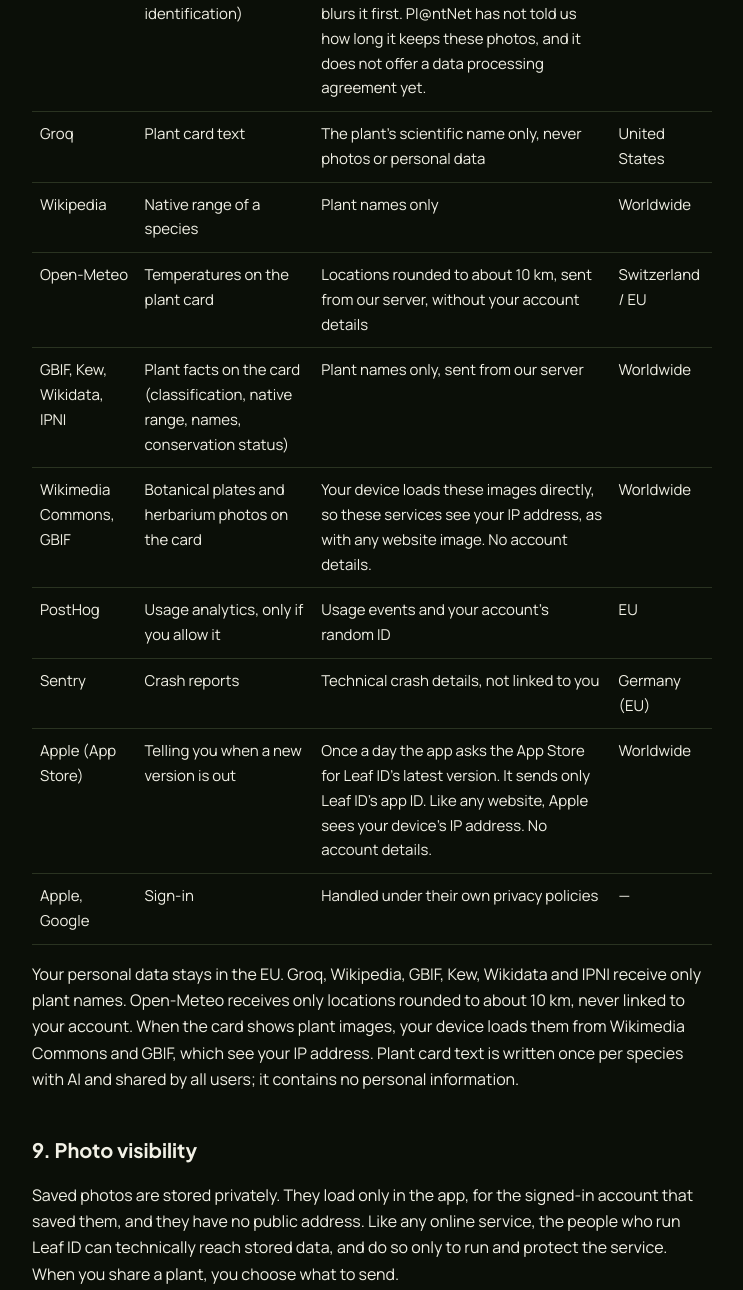
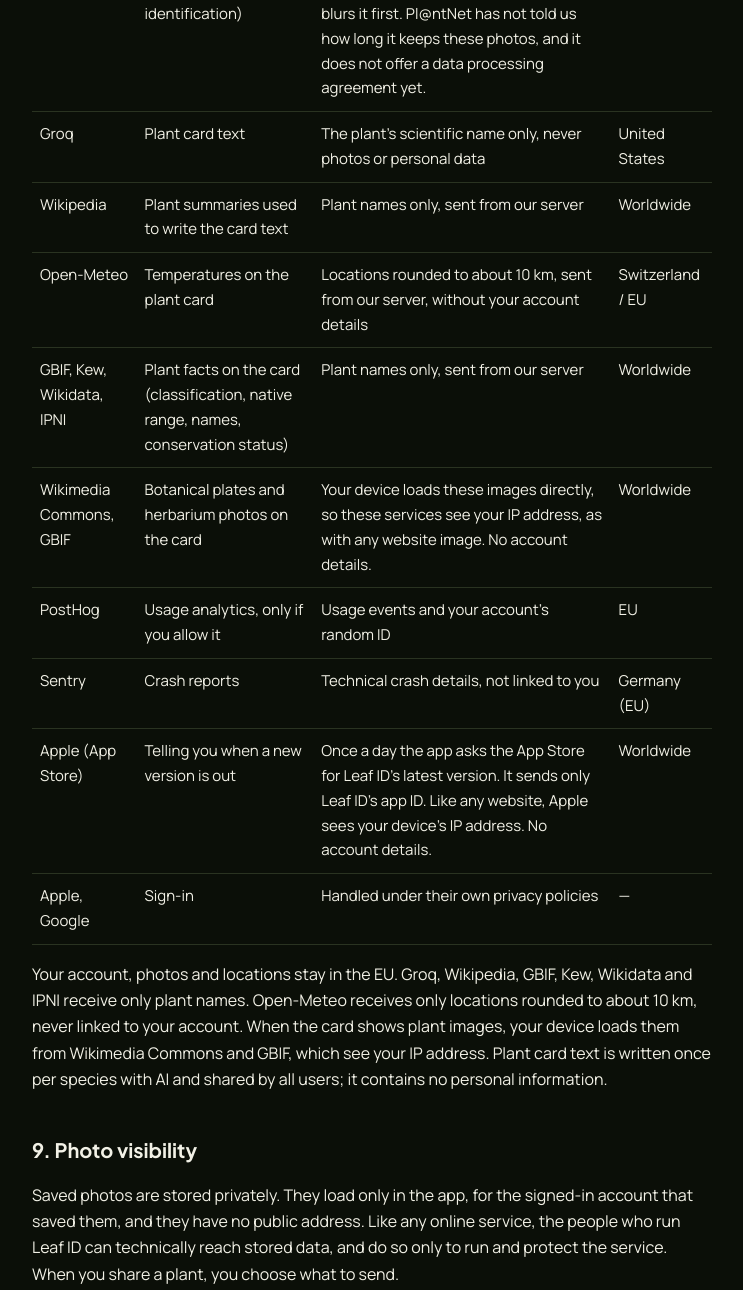
Before and after one commit to marianaminsp/leafid-app, a plain HTML site: page privacy.html in a window 1280 px wide. Shown: the part 2637-3927 px from the top of the page, without its empty margins (268-1011 px from the left). Drawn offline with Linux system fonts and the light colour scheme.

Commit message:
Privacy v3: account, photos and locations stay in the EU; Wikipedia row for 1.1 (Mariana's yes 2026-11-25)
Co-Authored-By: Claude Opus 5.5 <noreply@anthropic.com>

```diff
--- a/privacy.html
+++ b/privacy.html
@@ -99,7 +99,7 @@
     <tr><td>Supabase</td><td>Accounts, database, photo storage</td><td>Account details, Herbarium, photos, locations</td><td>Ireland (EU)</td></tr>
     <tr><td>Pl@ntNet</td><td>Plant identification (the only service that receives your photo for identification)</td><td>The photo being identified, sent from our server without your account details or location. If the app detects a face, it blurs it first. Pl@ntNet has not told us how long it keeps these photos, and it does not offer a data processing agreement yet.</td><td>France (EU)</td></tr>
     <tr><td>Groq</td><td>Plant card text</td><td>The plant’s scientific name only, never photos or personal data</td><td>United States</td></tr>
-    <tr><td>Wikipedia</td><td>Native range of a species</td><td>Plant names only</td><td>Worldwide</td></tr>
+    <tr><td>Wikipedia</td><td>Plant summaries used to write the card text</td><td>Plant names only, sent from our server</td><td>Worldwide</td></tr>
     <tr><td>Open-Meteo</td><td>Temperatures on the plant card</td><td>Locations rounded to about 10 km, sent from our server, without your account details</td><td>Switzerland / EU</td></tr>
     <tr><td>GBIF, Kew, Wikidata, IPNI</td><td>Plant facts on the card (classification, native range, names, conservation status)</td><td>Plant names only, sent from our server</td><td>Worldwide</td></tr>
     <tr><td>Wikimedia Commons, GBIF</td><td>Botanical plates and herbarium photos on the card</td><td>Your device loads these images directly, so these services see your IP address, as with any website image. No account details.</td><td>Worldwide</td></tr>
@@ -109,7 +109,7 @@
     <tr><td>Apple, Google</td><td>Sign-in</td><td>Handled under their own privacy policies</td><td>—</td></tr>
   </table>
   </div>
-  <p>Your personal data stays in the EU. Groq, Wikipedia, GBIF, Kew, Wikidata and IPNI receive only plant names. Open-Meteo receives only locations rounded to about 10 km, never linked to your account. When the card shows plant images, your device loads them from Wikimedia Commons and GBIF, which see your IP address. Plant card text is written once per species with AI and shared by all users; it contains no personal information.</p>
+  <p>Your account, photos and locations stay in the EU. Groq, Wikipedia, GBIF, Kew, Wikidata and IPNI receive only plant names. Open-Meteo receives only locations rounded to about 10 km, never linked to your account. When the card shows plant images, your device loads them from Wikimedia Commons and GBIF, which see your IP address. Plant card text is written once per species with AI and shared by all users; it contains no personal information.</p>
 
   <h2>9. Photo visibility</h2>
   <p>Saved photos are stored privately. They load only in the app, for the signed-in account that saved them, and they have no public address. Like any online service, the people who run Leaf ID can technically reach stored data, and do so only to run and protect the service. When you share a plant, you choose what to send.</p>
```
